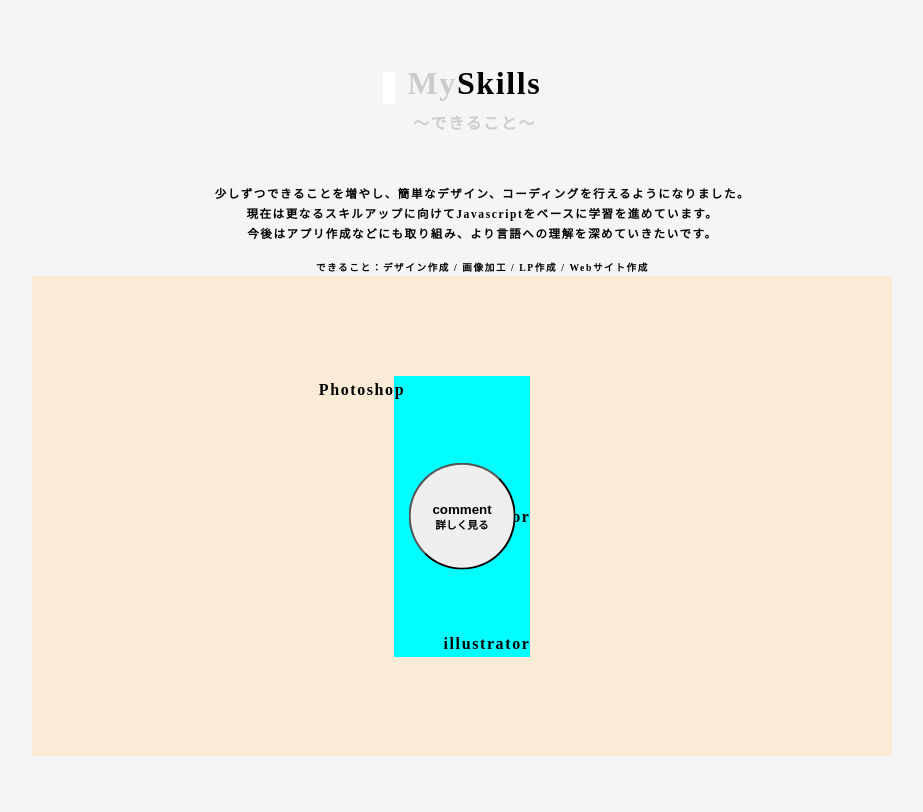
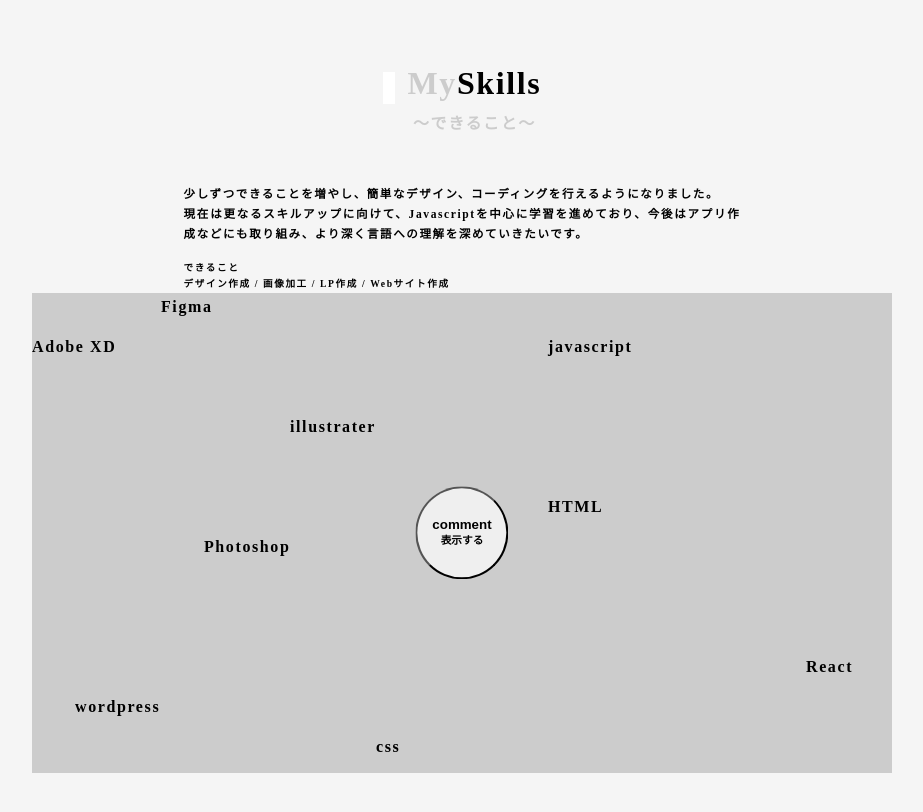
Before and after one commit to ohkome/portfolio, a Next.js app: page /About in a window 1280 px wide. Shown: the part 1200-2012 px from the top of the page, without its empty margins (178-1101 px from the left). Built offline with nearby package versions, Linux system fonts and the light colour scheme.

Commit message:
skillsの作成

```diff
--- a/src/app/About/About.module.css
+++ b/src/app/About/About.module.css
@@ -19,7 +19,8 @@
     line-height: 2.6;
     letter-spacing: 0.1em;
 
-    /* text-align: justify; */
+    text-align: justify;
+    /* text-wrap: balance; */
 }
 
 .content_title {
--- a/src/app/About/page.jsx
+++ b/src/app/About/page.jsx
@@ -61,6 +61,7 @@
                 <div className={styles.img_box}>
                     <Image
                     src='/portfolio-test.jpg'
+                    alt='me'
                     fill
                     className={styles.img}
                     />
--- a/src/app/compornents/Motion/Motion.jsx
+++ b/src/app/compornents/Motion/Motion.jsx
@@ -11,8 +11,6 @@
             entries.forEach((entry) => {
             if (entry.isIntersecting) {
                 setIsIntersecting(true);
-            } else {
-                setIsIntersecting(false);
             }
             });
         });
--- a/src/app/compornents/Skills/Skills.jsx
+++ b/src/app/compornents/Skills/Skills.jsx
@@ -1,5 +1,5 @@
 'use client'
-import React, { useState, useEffect} from 'react';
+import React, { useState, useEffect } from 'react';
 import styles from './Skills.module.css';
 
 // コンポーネント
@@ -8,76 +8,222 @@
 import Tooltip from '../Tooltip/Tooltip';
 
 const Skills = () => {
+    const [showAll, setShowAll] = useState(false);
+    const [selectedSkillsData, setSelectedSkillsData] = useState([]);
+
     // motion内のskills
     const skillsData = [
         {
             title: 'Photoshop',
-            top: '-200%',
-            left: '100%',
-            ptop: '0px', // 単位を追加
-            mleft: '-200px', // 単位を追加
+            top: '100%',
+            left: '-50%',
+            ileft: "20%",
+            mtop: '30Vmin',
+            pleft: '0%',
             time: '1',
-            text: '基本的な操作:簡単な画像合成ができます',
+            text: '基本的な操作、簡単な画像合成ができます',
         },
         {
-            title: 'illustrator',
-            top: '100%',
-            left: '50%',
-            ptop: '100px', // 単位を追加
-            pleft: '50px', // 単位を追加
+            title: 'illustrater',
+            top: '-65%',
+            left: '110%',
+            mtop: '15Vmin',
+            ileft: '30%',
             time: '1',
-            text: '',
+            text: '基本的な操作、簡単なイラスト作成ができます',
         },
         {
-            title: 'illustrator',
+            title: 'HTML',
+            top: '-150%',
+            left: '110%',
+            mtop: '25Vmin',
+            ileft: '60%',
+            time: '3',
+            text: '簡単なLPやWebサイトを作成できます',
+        },
+        {
+            title: 'css',
+            top: '-100%',
+            left: '110%',
+            mtop: '55Vmin',
+            ileft: '40%',
+            time: '3',
+            text: '簡単なスタイルやアニメーションを当てることができます',
+        },
+        {
+            title: 'wordpress',
             top: '100%',
-            left: '50%',
-            ptop: '100px', // 単位を追加
-            pleft: '50px', // 単位を追加
+            left: '0',
+            mtop: '50Vmin',
+            ileft: '5%',
+            time: '0.5',
+            text: '基本的な操作ができます',
+        },
+        {
+            title: 'javascript',
+            top: '-100%',
+            left: '110%',
+            mtop: '5Vmin',
+            ileft: '60%',
+            time: '2',
+            text: '条件分岐やループ、配列などの基礎文法、簡単なDOM操作をすることができます',
+        },
+        {
+            title: 'Figma',
+            top: '0',
+            left: '100%',
+            mtop: '0',
+            ileft: '15%',
+            time: '0.5',
+            text: '基本的な操作、デザインカンプを作ることができます',
+        },
+        {
+            title: 'Adobe XD',
+            top: '100%',
+            left: '0',
+            ileft: '0',
+            mtop: '5Vmin',
+            time: '0.5',
+            text: '基本的な操作法を理解しています。デザインカンプを作ることができます',
+        },
+        {
+            title: 'React',
+            top: '-100%',
+            left: '-300%',
+            mtop: '45Vmin',
+            ileft: '90%',
             time: '1',
-            text: '',
+            text: '調べながら簡単なWEBサイトを作ることができます',
         },
     ];
 
-
-    const [skillItems, setSkillItems] = useState([]);
+    const responsiveSkillsData = [
+        {
+            title: 'Photoshop',
+            top: '100%',
+            left: '-80%',
+            mtop: '25vh',
+            ileft: "15%",
+            time: '1',
+            text: '基本的な操作、簡単な画像合成ができます',
+        },
+        {
+            title: 'illustrater',
+            top: '100%',
+            left: '0',
+            mtop: '30vh',
+            ileft: '60%',
+            time: '1',
+            text: '基本的な操作、簡単なイラスト作成ができます',
+        },
+        {
+            title: 'HTML',
+            top: '100%',
+            left: '-100%',
+            mtop: '38vh',
+            ileft: '25%',
+            time: '3',
+            text: '簡単なLPやWebサイトを作成できます',
+        },
+        {
+            title: 'css',
+            top: '20%',
+            left: '110%',
+            mtop: '50vh',
+            ileft: '10%',
+            time: '3',
+            text: '簡単なスタイルやアニメーションを当てることができます',
+        },
+        {
+            title: 'wordpress',
+            top: '80%',
+            left: '0',
+            mtop: '60vh',
+            ileft: '2%',
+            time: '0.5',
+            text: '基本的な操作ができます',
+        },
+        {
+            title: 'javascript',
+            top: '80%',
+            left: '-100%',
+            mtop: '45vh',
+            ileft: '75%',
+            time: '2',
+            text: '条件分岐やループ、配列などの基礎文法、簡単なDOM操作をすることができます',
+        },
+        {
+            title: 'Figma',
+            top: '0',
+            left: '110%',
+            mtop: '15vh',
+            ileft: '5%',
+            time: '0.5',
+            text: '基本的な操作、デザインカンプを作ることができます',
+        },
+        {
+            title: 'Adobe XD',
+            top: '80%',
+            left: '-100%',
+            ileft: '70%',
+            mtop: '1vh',
+            time: '0.2',
+            text: '基本的な操作。簡単なデザインカンプを作ることができます',
+        },
+        {
+            title: 'React',
+            top: '0%',
+            left: '-400%',
+            mtop: '60vh',
+            ileft: '80%',
+            time: '1',
+            text: '調べながら簡単なWEBサイトを作ることができます',
+        },
+    ];
 
     useEffect(() => {
-        skillsData.forEach((item, index) => {
-            const timeoutId = setTimeout(() => {
-                setSkillItems(prevItems => [
-                    ...prevItems,
-                    (
-                        <div
-                            key={index}
-                            style={{ paddingTop: item.ptop, paddingLeft: item.pleft, paddingRight: item.pright, paddingBottom: item.pbottom, marginLeft: item.mleft}}
-                        >
-                            <Tooltip
-                                top={item.top}
-                                left={item.left}
-                                text={
-                                    <div>
-                                        <p>学習期間: {item.time}ヶ月</p>
-                                        <p>{item.text}</p>
-                                    </div>
-                                }
-                                style={{ backgroundColor: '#ddd' }}
-                            >
-                                <li
-                                    className={styles.li}
-                                >
-                                    {item.title}
-                                </li>
-                            </Tooltip>
-                        </div>
-                    )
-                ]);
-            }, index * 200);
+        const mediaQuery = window.matchMedia('(max-width: 700px)');
 
-            // クリーンアップ
-            return () => clearTimeout(timeoutId);
-        });
+        const updateSelectedSkillsData = () => {
+            if (mediaQuery.matches) {
+                setSelectedSkillsData(responsiveSkillsData);
+            } else {
+                setSelectedSkillsData(skillsData);
+            }
+        };
+
+        updateSelectedSkillsData(); // 初回実行
+        mediaQuery.addEventListener('change', updateSelectedSkillsData); // ウィンドウサイズの変更を監視
+
+        // コンポーネントのアンマウント時にリスナーを削除
+        return () => {
+            mediaQuery.removeEventListener('change', updateSelectedSkillsData);
+        };
     }, []);
+
+    // const mediaQuery = window.matchMedia('(max-width: 700px)');
+    // const selectedSkillsData = mediaQuery.matche ? responsiveSkillsData : skillsData;
+
+    const comment = () => {
+        return(
+                    <p>閉じる</p>
+                )
+    }
+
+    const handleShowAll = () => {
+        setShowAll(!showAll);
+        if(showAll) {
+            const comment = () => {
+
+            }
+        }else {
+            const comment = () => {
+                return (
+                    <></>
+                )
+            }
+        }
+    }
 
     return (
         <section className={styles.skills}>
@@ -92,22 +238,54 @@
             />
             <div className={styles.intro}>
                 <p className={styles.text}>
-                    少しずつできることを増やし、簡単なデザイン、コーディングを行えるようになりました。<br/>
-                    現在は更なるスキルアップに向けてJavascriptをベースに学習を進めています。<br/>
-                    今後はアプリ作成などにも取り組み、より言語への理解を深めていきたいです。
+                    少しずつできることを増やし、簡単なデザイン、コーディングを行えるようになりました。
+                    <br />
+                    現在は更なるスキルアップに向けて、Javascriptを中心に学習を進めており、今後はアプリ作成などにも取り組み、より深く言語への理解を深めていきたいです。
                 </p>
-                <p className={styles.list}>できること：デザイン作成 / 画像加工 / LP作成 / Webサイト作成</p>
+                <dl className={styles.list}><dt>できること</dt><dd>デザイン作成 / 画像加工 / LP作成 / Webサイト作成</dd></dl>
             </div>
-            <div className={styles.skills_box}>
+            <div className={styles.skills_box} style={showAll ? { backgroundColor: 'rgba(0,0,0,0.8)' } : { backgroundColor: '#ccc' }}>
                 <Motion
-                    trigger = {
-                        <button className={styles.button}>
-                            comment<span>詳しく見る</span>
+                    className={styles.motion}
+                    trigger={
+                        <button className={styles.button} onClick={() => {setShowAll(!showAll)}}>
+                            comment<span>{showAll ? '閉じる' : '表示する'}</span>
                         </button>
                     }
-                    child = {
+                    child={
                         <ul className={styles.ul}>
-                            {skillItems}
+                            {selectedSkillsData.map((item, index) => (
+                                <li
+                                    key={index}
+                                    style={{
+                                        color: showAll ? '#ccc' : '#000',
+                                        paddingTop: item.ptop,
+                                        paddingLeft: item.pleft,
+                                        paddingRight: item.pright,
+                                        marginBottom: item.mbottom,
+                                        marginTop: item.mtop,
+                                        marginLeft: item.mleft,
+                                        animationDelay: `${index * 0.2}s`,
+                                        zIndex: index * -1,/* 浮かせる */
+                                        left: item.ileft,
+                                    }}
+                                    className={styles.tooltip}
+                                >
+                                    <Tooltip
+                                        showAll={showAll}
+                                        top={item.top}
+                                        left={item.left}
+                                        text={
+                                            <div className={styles.tooltip_box}>
+                                                <p>学習期間: {item.time}ヶ月</p>
+                                                <p>{item.text}</p>
+                                            </div>
+                                        }
+                                    >
+                                        <p className={styles.item}>{item.title}</p>
+                                    </Tooltip>
+                                </li>
+                            ))}
                         </ul>
                     }
                 />
--- a/src/app/compornents/Skills/Skills.module.css
+++ b/src/app/compornents/Skills/Skills.module.css
@@ -1,17 +1,18 @@
 .skills {
-    width: min(1020px, 90%);
+    width: min(1020px, 100%);
     margin:0 auto;
     padding: clamp(0.6rem, 20Vmin, 10rem) clamp(0.3rem, 10Vmin, 5rem);
     letter-spacing: 0.1em;
     font-weight: bold;
     text-align: center;
+    user-select: none;/*文字の選択による着色をなくす*/
 }
 
 .intro {
     max-width: 58em;
-    margin-left: 20%;
+    margin: auto;
     padding-top: clamp(0.2rem, 6Vmin, 3rem);
-    text-align: center;
+    text-align: justify;
     font-size: 60%;
 }
 
@@ -25,8 +26,8 @@
 
 /* motion */
 .button {
-    width: 8em;
-    height: 8em;
+    width: 7em;
+    height: 7em;
     position: absolute;
     top:50%;
     left:50%;
@@ -35,7 +36,7 @@
     border-radius: 50%;
     font-weight: bold;
     cursor: pointer;
-    z-index: 1;/*文字が埋もれちゃうため、topとぇｆｔで表示位置を調整*/
+    z-index: 1;/*文字が埋もれちゃうため、topとleftで表示位置を調整*/
 }
 
 .button span {
@@ -44,19 +45,15 @@
 }
 
 .skills_box {
-    display: flex;
     height: 60vh;
     max-width: 100%;
-    background-color: antiquewhite;
-    justify-content: center;
-    align-items: center;
+    /* background-color: ; .jsxのほうで指定 */
     position: relative;/*button用*/
-
 }
 
 .ul {
     animation: fadein 2s ease-in-out forwards;
-    background-color: aqua;
+    /* colorは.jsxの方で管理 */
 }
 @keyframes fadein {
     0% {
@@ -69,11 +66,77 @@
     }
 }
 
-
-.ul:hover.li:hover{
-    opacity: 0.1;
+.tooltip {
+    display: inline;
+    opacity: 0;
+    animation: fade 2s ease-in-out forwards;
+    position: absolute;/* 位置調整用 */
+    /* top .jsxのmargin-topで管理 */
+    /* left: %; .jsxのileftで管理*/
+    text-align: justify;
+}
+@keyframes fade {
+    0% {
+        opacity: 0;
+    }
+    100% {
+        opacity: 1;
+    }
 }
 
-.li:hover{
+.tooltip_box {
+    padding: 0.3rem;
+    border: solid 1px #000;
+    border-radius: 2px;
+    background-color: rgba(2,2,2, 0.7);
+    color: #fff;
+    font-size:60%;
+}
+
+.item {
+    display: inline;
+}
+
+.item:hover{
     opacity: 0.2;
 }
+
+@media screen and (max-width: 700px) {
+    .button {
+        font-size: 80%;
+    }
+
+    .skills_box {
+        height: 70vh;
+    }
+
+    .tooltip {
+        padding: 0.1rem;
+        font-size: 1rem;
+    }
+
+    .item {
+        font-size: 70%;
+    }
+}
+@media screen and (max-width: 500px) {
+    .button {
+        display: none;
+        /* width: 6em;
+        height: 6em;
+        font-size: 70%; */
+    }
+
+    .item {
+        font-size: 60%;
+    }
+}
+@media screen and (max-width: 340px) {
+    .skills_box {
+        height: 80vh;
+    }
+
+    .item {
+        font-size: 40%;
+    }
+}
--- a/src/app/compornents/Tooltip/Tooltip.jsx
+++ b/src/app/compornents/Tooltip/Tooltip.jsx
@@ -22,9 +22,15 @@
     className={styles.container}
     onMouseEnter={() => setShow(true)}
     onMouseLeave={() => setShow(false)}
+    onClick = {() => setShow(!show)}
+    style={{ position: 'relative' }}
     >
+    {/* 子要素props.childrenをホバーした時setShowが実行 */}
     {props.children}
-    {show && <div className={styles.text} style={position}>{props.text}</div>}
+    {/* props.textはホバー時に表示したい内容を記載 ver1 */}
+    {/* {show && <div className={styles.text} style={position}>{props.text}</div>} */}
+    {/* ツールチップの表示条件を制御 ver2 */}
+    {show || props.showAll ? <div className={styles.text} style={position}>{props.text}</div> : null}
     </div>
     );
 };
```
